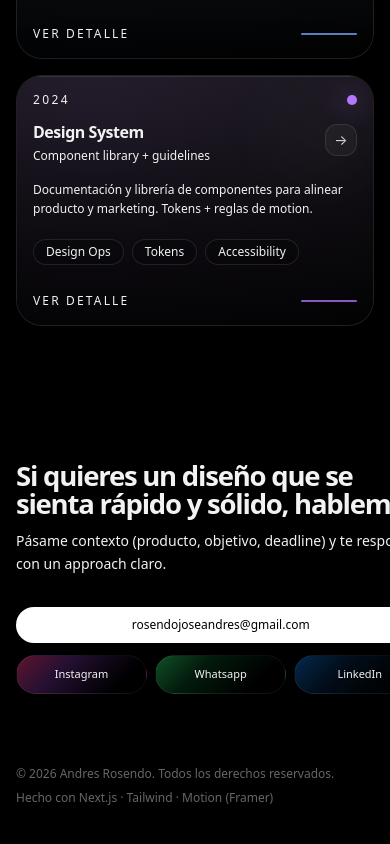
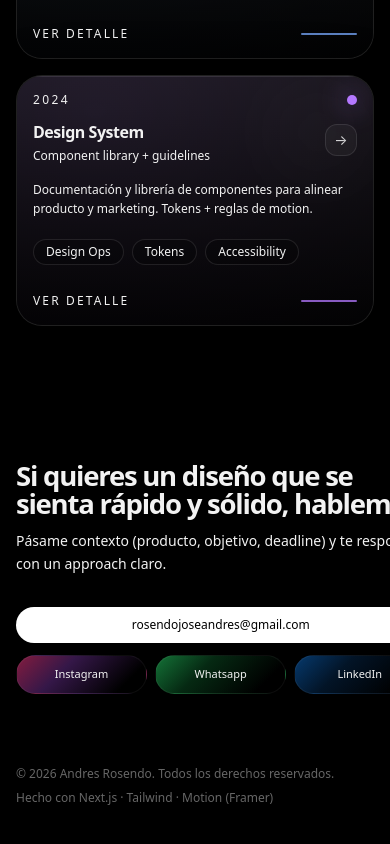
Before and after one commit to rosendojoseandres-dev/rosendodesign, a Next.js app: page / in a window 390 px wide. Shown: the part 1957-2801 px from the top of the page. Built offline with nearby package versions, Linux system fonts and the light colour scheme.

Commit message:
Increase mobile social button color

```diff
--- a/src/components/Footer.tsx
+++ b/src/components/Footer.tsx
@@ -7,19 +7,19 @@ const socials = [
     label: "Instagram",
     href: "#",
     className:
-      "bg-[linear-gradient(135deg,rgba(225,48,108,0.42)_0%,rgba(131,58,180,0.28)_34%,rgba(0,0,0,0.9)_78%)] md:bg-[linear-gradient(135deg,rgba(225,48,108,0.38)_0%,rgba(131,58,180,0.24)_42%,rgba(0,0,0,0.96)_100%)]",
+      "bg-[linear-gradient(135deg,rgba(225,48,108,0.58)_0%,rgba(131,58,180,0.4)_36%,rgba(0,0,0,0.84)_82%)] md:bg-[linear-gradient(135deg,rgba(225,48,108,0.38)_0%,rgba(131,58,180,0.24)_42%,rgba(0,0,0,0.96)_100%)]",
   },
   {
     label: "Whatsapp",
     href: "#",
     className:
-      "bg-[linear-gradient(135deg,rgba(37,211,102,0.38)_0%,rgba(16,120,54,0.22)_34%,rgba(0,0,0,0.9)_78%)] md:bg-[linear-gradient(135deg,rgba(37,211,102,0.3)_0%,rgba(16,120,54,0.16)_42%,rgba(0,0,0,0.96)_100%)]",
+      "bg-[linear-gradient(135deg,rgba(37,211,102,0.54)_0%,rgba(16,120,54,0.34)_36%,rgba(0,0,0,0.84)_82%)] md:bg-[linear-gradient(135deg,rgba(37,211,102,0.3)_0%,rgba(16,120,54,0.16)_42%,rgba(0,0,0,0.96)_100%)]",
   },
   {
     label: "LinkedIn",
     href: "#",
     className:
-      "bg-[linear-gradient(135deg,rgba(10,102,194,0.4)_0%,rgba(7,56,108,0.24)_34%,rgba(0,0,0,0.9)_78%)] md:bg-[linear-gradient(135deg,rgba(10,102,194,0.34)_0%,rgba(7,56,108,0.2)_42%,rgba(0,0,0,0.96)_100%)]",
+      "bg-[linear-gradient(135deg,rgba(10,102,194,0.56)_0%,rgba(7,56,108,0.36)_36%,rgba(0,0,0,0.84)_82%)] md:bg-[linear-gradient(135deg,rgba(10,102,194,0.34)_0%,rgba(7,56,108,0.2)_42%,rgba(0,0,0,0.96)_100%)]",
   },
 ] as const;
 
```
